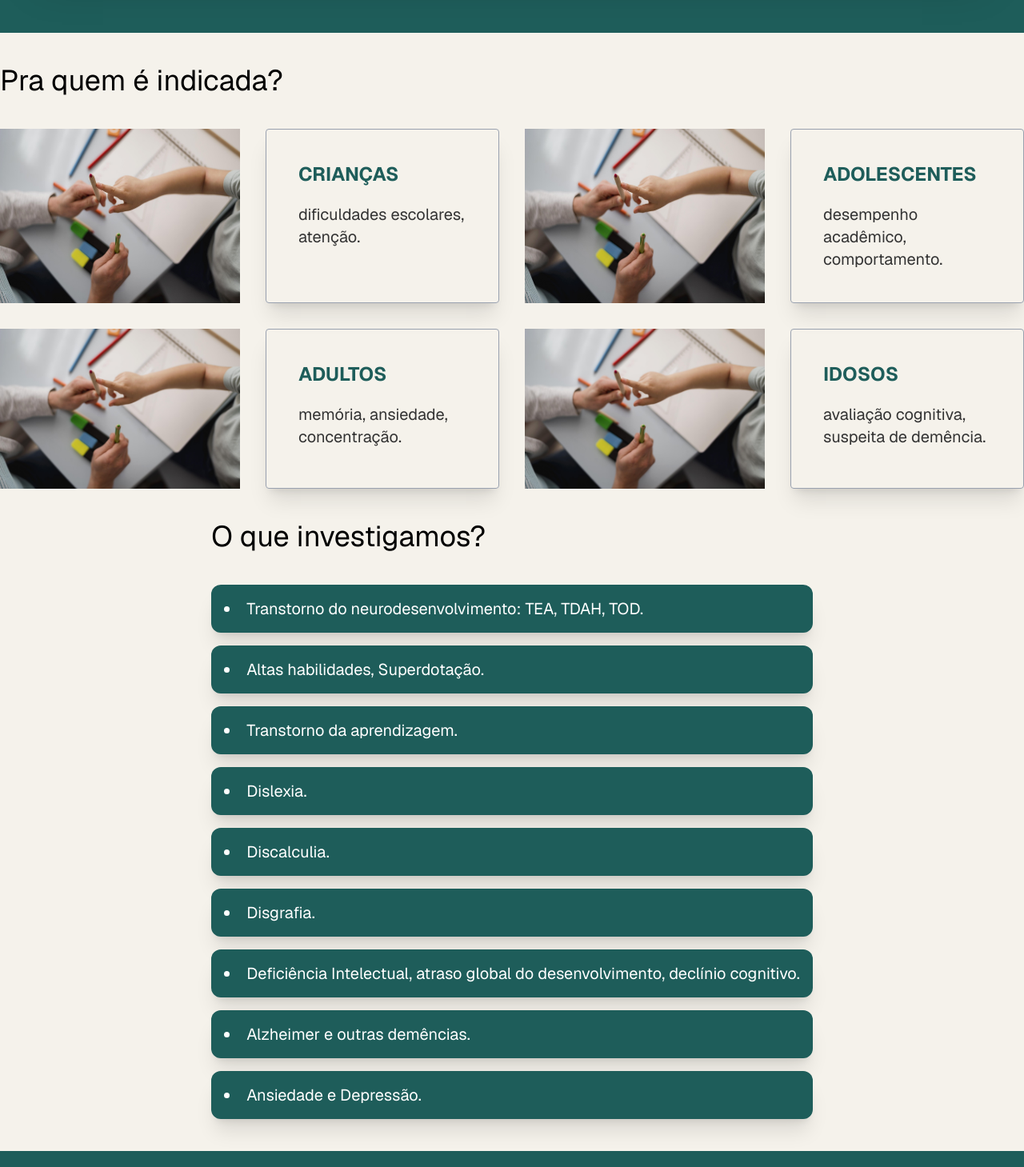
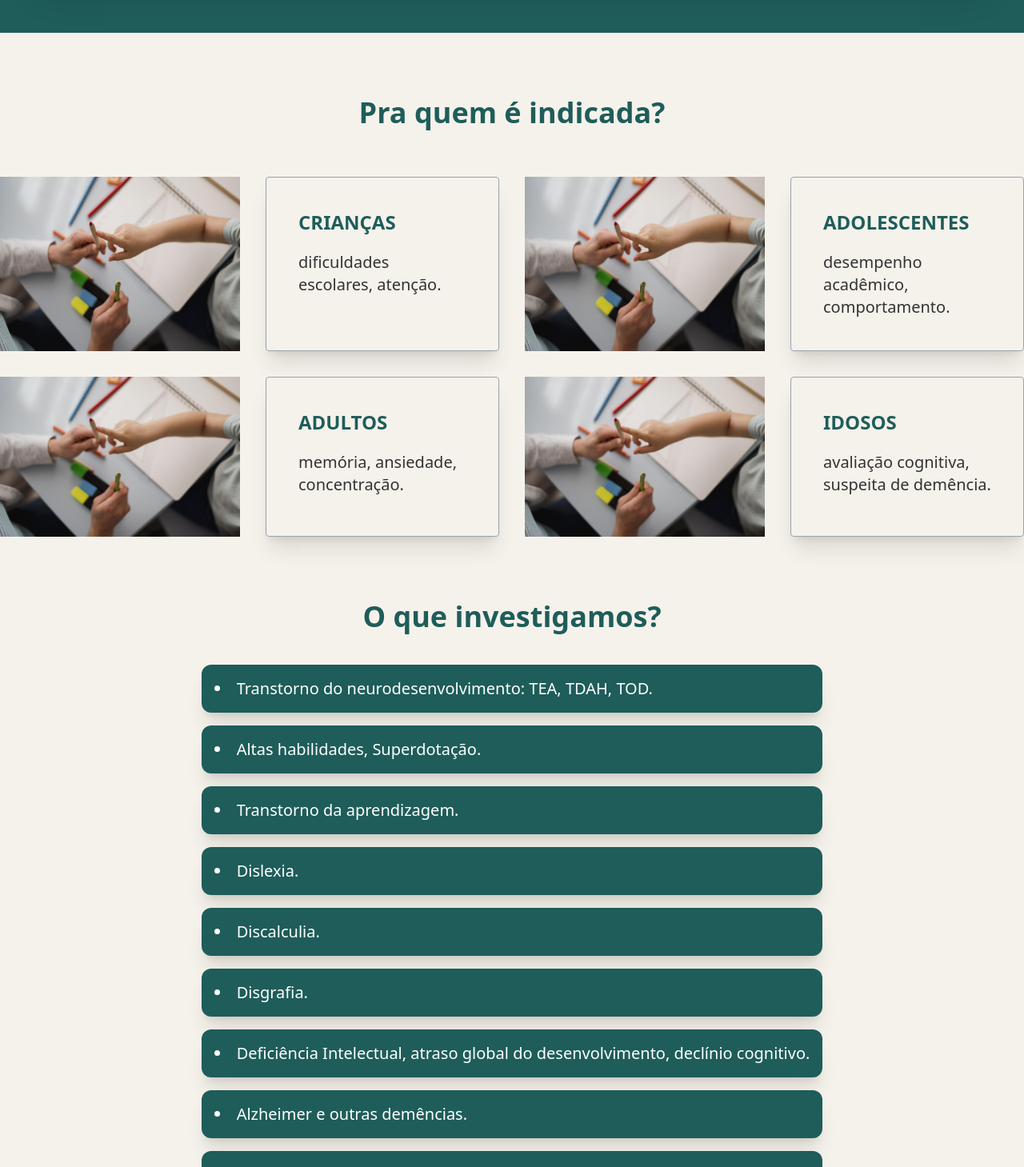
Before and after one commit to whitwander/neuroessencia, a Next.js app: page / in a window 1280 px wide. Shown: the part 1300-2759 px from the top of the page at 80% size. Built offline with nearby package versions, Linux system fonts and the light colour scheme.

Commit message:
correção width

```diff
--- a/app/globals.css
+++ b/app/globals.css
@@ -1,11 +1,4 @@
 @import "tailwindcss";
-
-@theme inline {
-  --color-background: var(--background);
-  --color-foreground: var(--foreground);
-  --font-sans: var(--font-geist-sans);
-  --font-mono: var(--font-geist-mono);
-}
 
 @theme {
   --color-fundo: #f5f2eb;
@@ -23,7 +16,8 @@
 }
 
 body {
-  background: var(--background);
+  /* background: var(--background); */
+  background: black;
   color: var(--foreground);
   font-family: Arial, Helvetica, sans-serif;
 }
--- a/app/page.tsx
+++ b/app/page.tsx
@@ -18,8 +18,8 @@ export default function Home() {
           </div>
         </div>
       </div>
-      <div>
-        <h1 className="text-4xl mt-10 mb-10">Pra quem é indicada?</h1>
+      <div className="w-full flex flex-col gap-5 mt-10 items-center">
+        <h1 className="text-4xl mt-10 mb-10 text-titulo font-semibold">Pra quem é indicada?</h1>
         <div className="flex flex-col gap-8">
           <div className="flex flex-row gap-8">
             <Image
@@ -67,8 +67,9 @@ export default function Home() {
           </div>
         </div>
       </div>
-      <div className="flex flex-col gap-5 mt-10 mb-10">
-        <h1 className="text-4xl mb-5">O que investigamos?</h1>
+      <div className="flex w-full flex-col items-center gap-5 mt-10 mb-10">
+        <div>
+          <h1 className="text-4xl mt-10 mb-10 text-titulo font-semibold text-center">O que investigamos?</h1>
 
           <ul className="list-disc list-inside text-xl space-y-4">
             <li className="bg-titulo text-white p-4 rounded-xl shadow-xl">
@@ -100,6 +101,7 @@ export default function Home() {
             </li>
           </ul>
         </div>
+      </div>
 
       <div className="bg-titulo w-full flex flex-col">
         <div className="bg-white w-3xl self-center mt-20 mb-20 p-15 shadow-2xl rounded">
--- a/components/header.tsx
+++ b/components/header.tsx
@@ -2,7 +2,7 @@ import Image from 'next/image'
 
 export default function Header() {
     return (
-        <div className="flex flex-row p-2 justify-around align-middle">
+        <div className="bg-white w-full flex flex-row p-2 justify-around align-middle">
             <Image
                 src="/logo.jpeg"
                 width={300}
```
Lines whose indentation alone changed are shown as unchanged.
